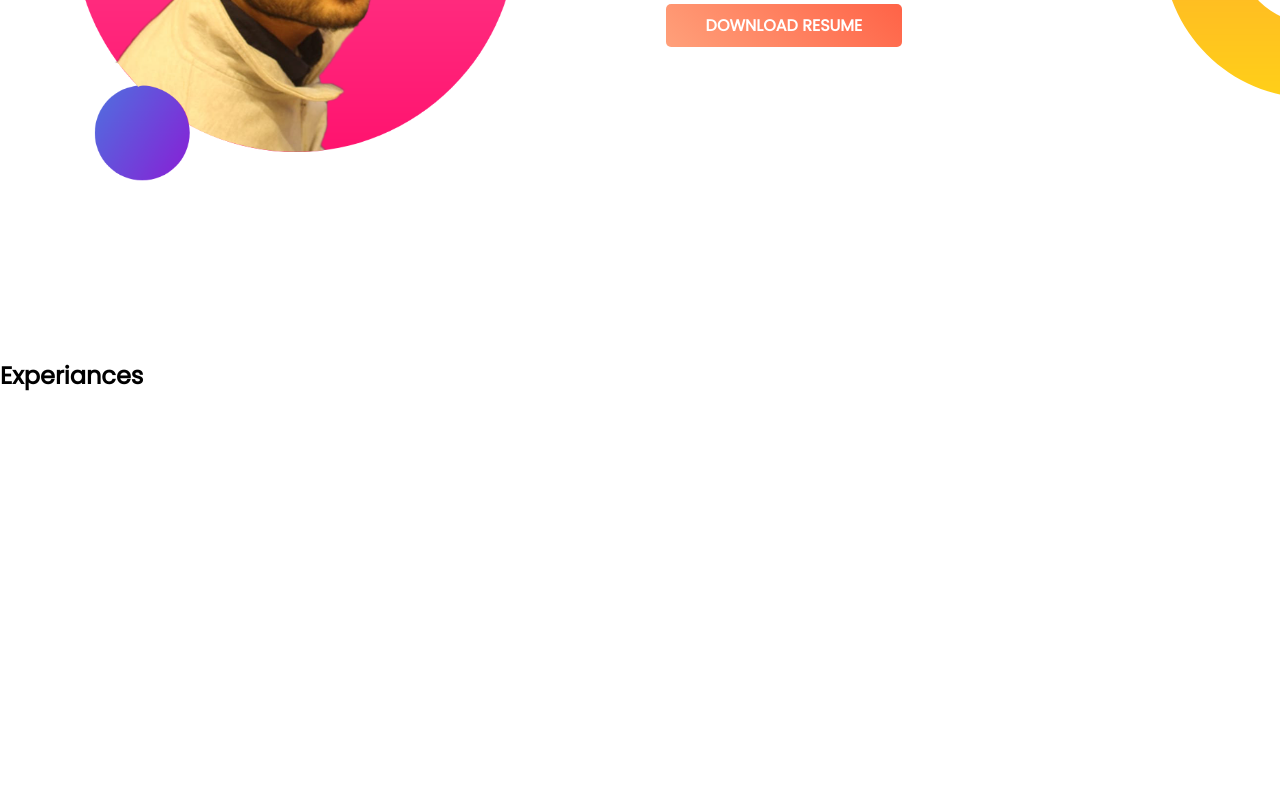
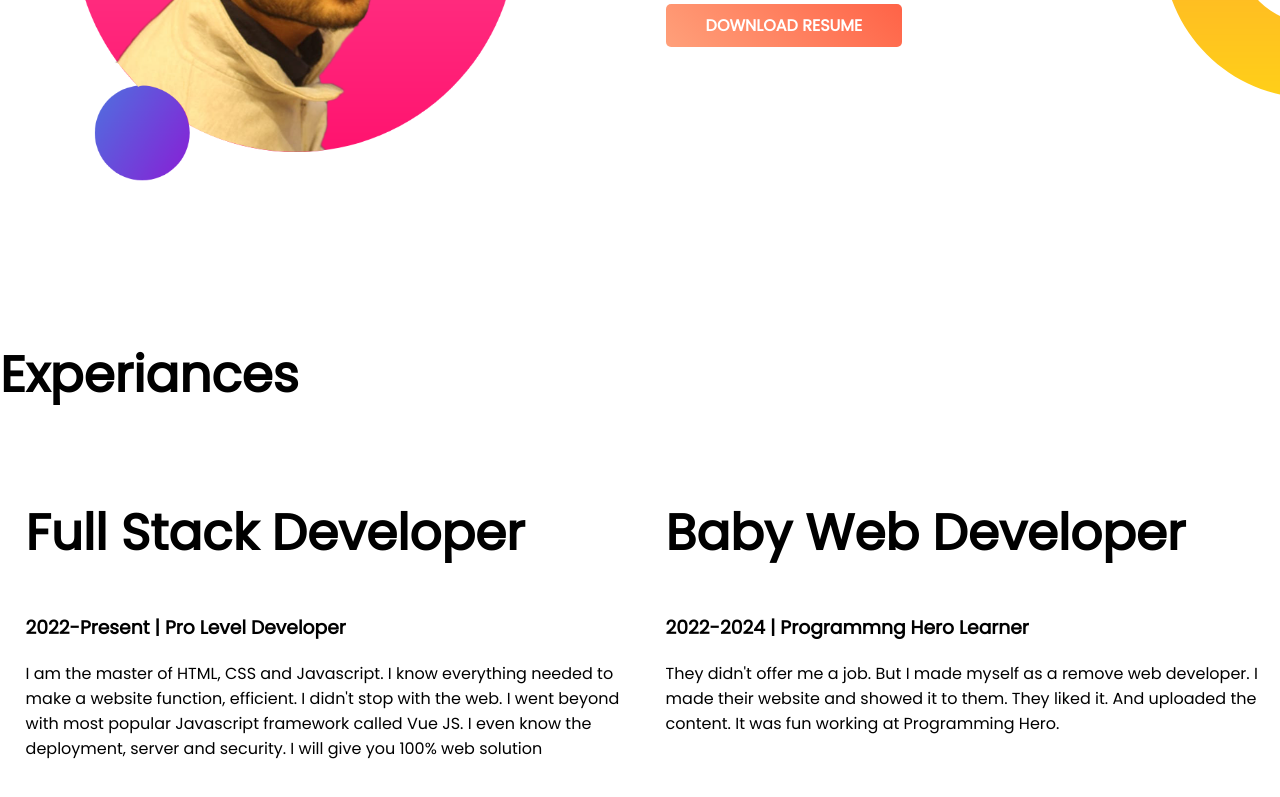
Before and after one commit to Hanifc56/developer-portfolio, a plain HTML site: page index.html in a window 1280 px wide. Shown: the part 979-1776 px from the top of the page. Before the commit the page ends 1542 px from the top, so only its background shows below. Drawn offline with Linux system fonts and the light colour scheme.

Commit message:
experiance added

```diff
--- a/index.html
+++ b/index.html
@@ -13,7 +13,7 @@
 </head>
 
 <body>
-    <section class="top-banner">
+    <section class="top-banner flexible-container">
         <div class="half-width">
             <h1>
                 Welcome To
@@ -43,7 +43,7 @@
             <img src="images/hanif2-bg.png" alt="My picture">
         </div>
     </section>
-    <section class="dream-big">
+    <section class="dream-big flexible-container">
         <div class="half-width">
             <img src="images/hanidf2-bg2.png" alt="My 2nd picture">
         </div>
@@ -65,9 +65,38 @@
         </div>
     </section>
     <section class="experiance-area">
-        <h2>
+        <h1>
             Experiances
-        </h2>
+        </h1>
+        <div class="flexible-container">
+            <div class="half-width">
+                <h1>
+                    Full Stack Developer
+                </h1>
+                <h3>
+                    2022-Present | Pro Level Developer
+                </h3>
+                <p>
+                    I am the master of HTML, CSS and Javascript. I know everything needed to make a website function,
+                    efficient. I didn't stop with the web. I went beyond with most popular Javascript framework called
+                    Vue
+                    JS. I even know the deployment, server and security. I will give you 100% web solution
+                </p>
+            </div>
+            <div class="half-width">
+                <h1>
+                    Baby Web Developer
+                </h1>
+                <h3>
+                    2022-2024 | Programmng Hero Learner
+                </h3>
+                <p>
+                    They didn't offer me a job. But I made myself as a remove web developer. I made their website and
+                    showed
+                    it to them. They liked it. And uploaded the content. It was fun working at Programming Hero.
+                </p>
+            </div>
+        </div>
     </section>
 </body>
 
--- a/style.css
+++ b/style.css
@@ -8,7 +8,7 @@ h1{
 .orange-color{
     color: orange;
     }
-    section{
+    .flexible-container{
         display: flex;
         margin-bottom: 150px;
     }
```
